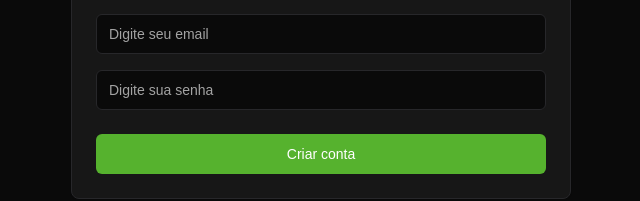
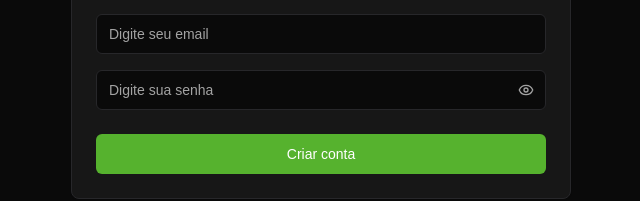
Before and after one commit to cerqMateus/fintrack, a React (Vite) app: page /signup in a window 1280 px wide. Shown: the part 373-574 px from the top of the page, without its empty margins (319-959 px from the left). Built offline with nearby package versions, Linux system fonts and the light colour scheme; a web font is replaced by a local one.

Commit message:
feat: add password input with visibility change

```diff
--- a/src/pages/signup.jsx
+++ b/src/pages/signup.jsx
@@ -1,3 +1,5 @@
+import { EyeIcon, EyeOffIcon } from "lucide-react";
+import { useState } from "react";
 import { Link } from "react-router";
 
 import { Button } from "@/components/ui/button";
@@ -12,6 +14,8 @@
 import { Input } from "@/components/ui/input";
 
 const SignUpPage = () => {
+  const [passwordIsVisible, setPasswordIsVisible] = useState(false);
+
   return (
     <div className="flex h-screen w-screen flex-col items-center justify-center gap-3">
       <Card className="w-[500px]">
@@ -23,7 +27,19 @@
           <Input placeholder="Digite seu primeiro nome"></Input>
           <Input placeholder="Digite seu sobrenome"></Input>
           <Input placeholder="Digite seu email"></Input>
-          <Input type="password" placeholder="Digite sua senha"></Input>
+          <div className="relative">
+            <Input
+              type={passwordIsVisible ? "text" : "password"}
+              placeholder="Digite sua senha"
+            ></Input>
+            <Button
+              variant="ghost"
+              className="absolute bottom-0 right-0 top-0 my-auto mr-1 h-8 w-8 text-muted-foreground"
+              onClick={() => setPasswordIsVisible((prev) => !prev)}
+            >
+              {passwordIsVisible ? <EyeOffIcon /> : <EyeIcon />}
+            </Button>
+          </div>
         </CardContent>
         <CardFooter>
           <Button className="w-full">Criar conta</Button>
```
